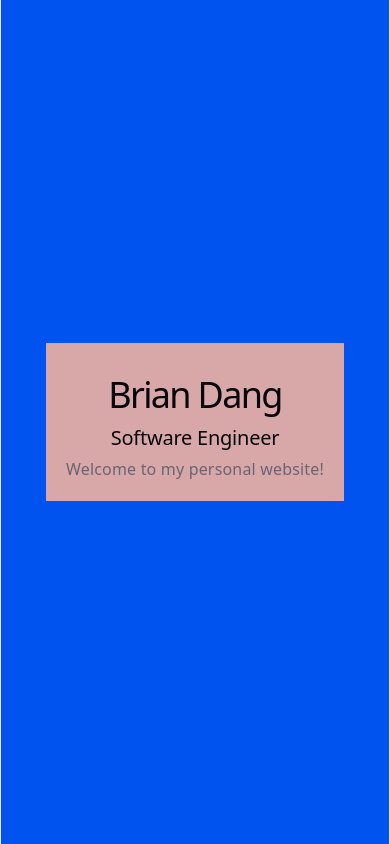
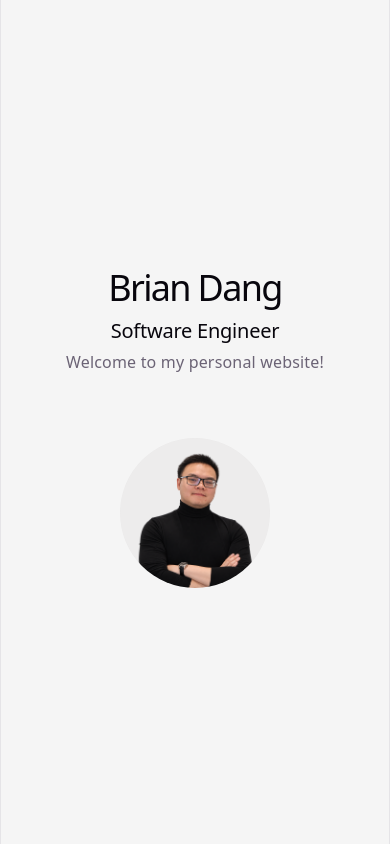
Before and after one commit to BrianDang03/briandangdev.com, a React (Vite) app: page / in a window 390 px wide. Built offline with nearby package versions, Linux system fonts and the light colour scheme.

Commit message:
Updated Structured Hero Content and Hero Photo

```diff
--- a/src/components/HeroSection/HeroSection.css
+++ b/src/components/HeroSection/HeroSection.css
@@ -1,13 +1,67 @@
 .hero-section {
-    display: flex;
-    justify-content: center;
-    align-items: center;
-    height: 100vh;
-    background-color: #0053ee;
+  min-height: 100vh;
+  display: flex;
+  align-items: center;
+  justify-content: center;
+  background-color: #f5f5f5;
 }
 
 .hero-content {
-    background-color: #d8a8a8;
-    padding: 20px;
-    margin: 20px;
+  width: 100%;
+  max-width: 1200px;
+
+  display: flex;
+  align-items: center;
+  justify-content: space-between;
+
+  gap: 4rem;
+  padding: 0 2rem;
 }
+
+.hero-text {
+  flex: 1;
+}
+
+.hero-image {
+  flex: 1;
+  display: flex;
+  justify-content: center;
+}
+
+.hero-image img {
+  width: 100%;
+  max-width: 450px;
+  height: auto;
+  object-fit: cover;
+}
+
+@media (max-width: 768px) {
+  .hero-content {
+    flex-direction: column;
+    text-align: center;
+  }
+
+  .hero-image {
+    width: 150px;
+    aspect-ratio: 1;
+    border-radius: 50%;
+    overflow: hidden;
+    position: relative;
+
+    background: #3c39390c;
+
+    flex-shrink: 0;
+  }
+
+  .hero-image img {
+    position: absolute;
+    width: 75%;
+    max-width: none;
+    height: auto;
+
+    left: 50%;
+    top: 10%;
+
+    transform: translateX(-50%);
+  }
+}
--- a/src/components/HeroSection/HeroSection.tsx
+++ b/src/components/HeroSection/HeroSection.tsx
@@ -6,11 +6,16 @@ function HeroSection() {
     <>
       <div className="hero-section">
         <div className="hero-content">
+          <div className="hero-text">
             <h1>{HeroSectionData.title}</h1>
             <h2>{HeroSectionData.jobTitle}</h2>
             <p>
                 {HeroSectionData.introduction}
             </p>
+          </div>
+          <div className="hero-image">
+            <img src={HeroSectionData.image} alt={HeroSectionData.imageAlt} />
+          </div>
         </div>
       </div>
     </>
--- a/src/data/HeroSectionData.ts
+++ b/src/data/HeroSectionData.ts
@@ -1,5 +1,7 @@
 export const HeroSectionData = {
   title: "Brian Dang",
   jobTitle: "Software Engineer",
-  introduction: "Welcome to my personal website!"
+  introduction: "Welcome to my personal website!",
+  image: "/src/assets/images/hero-image.png",
+  imageAlt: "Hero Image"
 };
```
Also changed, not shown: 1 other file (tests, documents, lock files or other folders).
